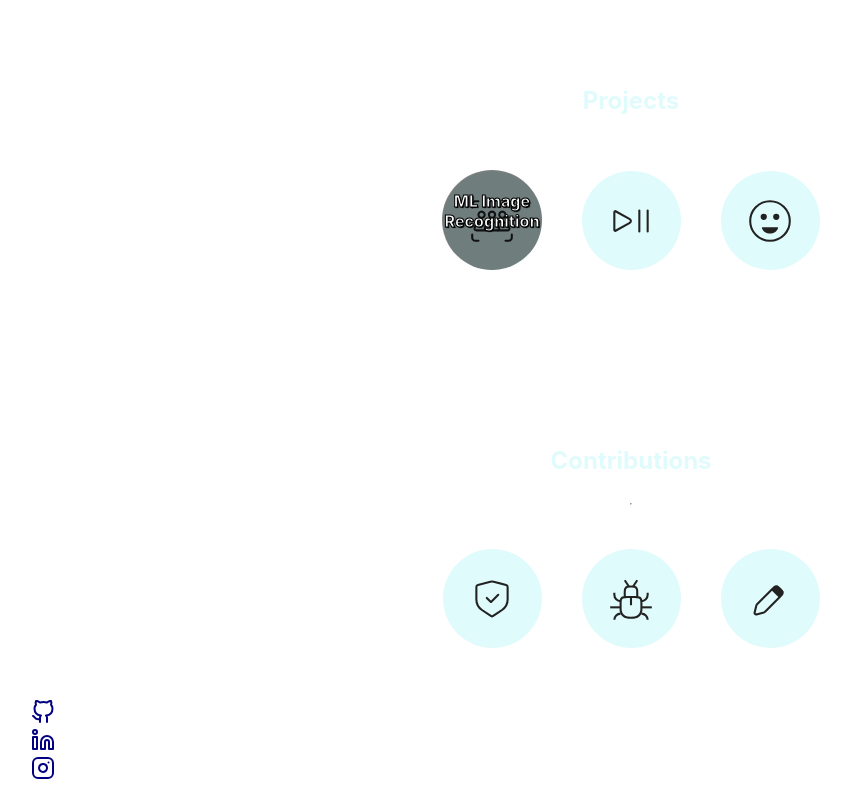
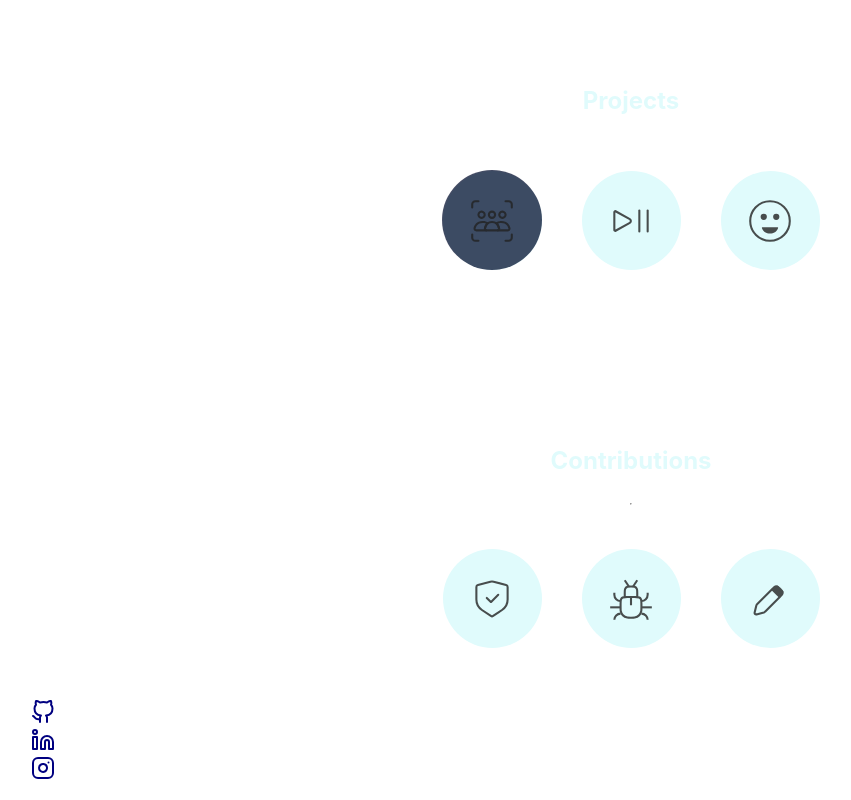
Before and after one commit to NikoRaisanen/personal-website, a React (Create React App) app: page / in a window 1280 px wide. Shown: the part 854-1654 px from the top of the page, without its empty margins (9-860 px from the left). Built offline with nearby package versions, Linux system fonts and the light colour scheme.

Commit message:
working new project items.Fade in text on hover, fade out svg

```diff
--- a/src/App.css
+++ b/src/App.css
@@ -91,18 +91,25 @@
     left: 0;
     color: rgb(251, 251, 251);
     text-shadow: 1px 1px 1px black;
-    pointer-events: none;
     -webkit-text-stroke: 1px black;
     font-weight: 800;
-
+    opacity: 0;
+    transition: opacity 1s;
+    transition-timing-function: ease-in-out;
 }
 
+/* .gallery-text:hover {
+    opacity: 1;
+    transition: opacity 1s;
+} */
+
 .overlay {
-    opacity: 0.5;
+    /* opacity: 0.8; */
     transition: opacity 1s;
+    transition-timing-function: ease-in-out;
     position: absolute;
     /* background: linear-gradient(to top, transparent 0%, black 100%); */
-    background-color: black;
+    background-color: #010c2cbb;
     top: 19.5px;
     left: 19.5px;
     width: 100px;
@@ -110,11 +117,42 @@
     border-radius: 50%;
 }
 
-.overlay:hover {
+/* .overlay:hover {
     opacity: 0;
     transition: opacity 1s;
+} */
+
+/* a:hover .gallery-text {
+    opacity: 1;
+    transition: opacity 1s;
+} */
+
+a:hover .gallery-text {
+    opacity: 1;
+    transition: opacity 1s;
+    transition-delay: 0.5s;
+    transition-timing-function: ease-in-out;
 }
 
+img {
+    opacity: 0.8;
+    transition: opacity 0.5s;
+    transition-delay: 0.5s;
+    transition-timing-function: ease-in-out;
+}
+
+a:hover img {
+    opacity: 0;
+    transition: opacity 0.5;
+    transition-timing-function: ease-in-out;
+}
+
+a:hover .overlay {
+    opacity: 0;
+    transition: opacity 1s;
+    transition-delay: 0.5s;
+    transition-timing-function: ease-in-out;
+}
 
 /* .fade-container {
     opacity: 0.5;
```
